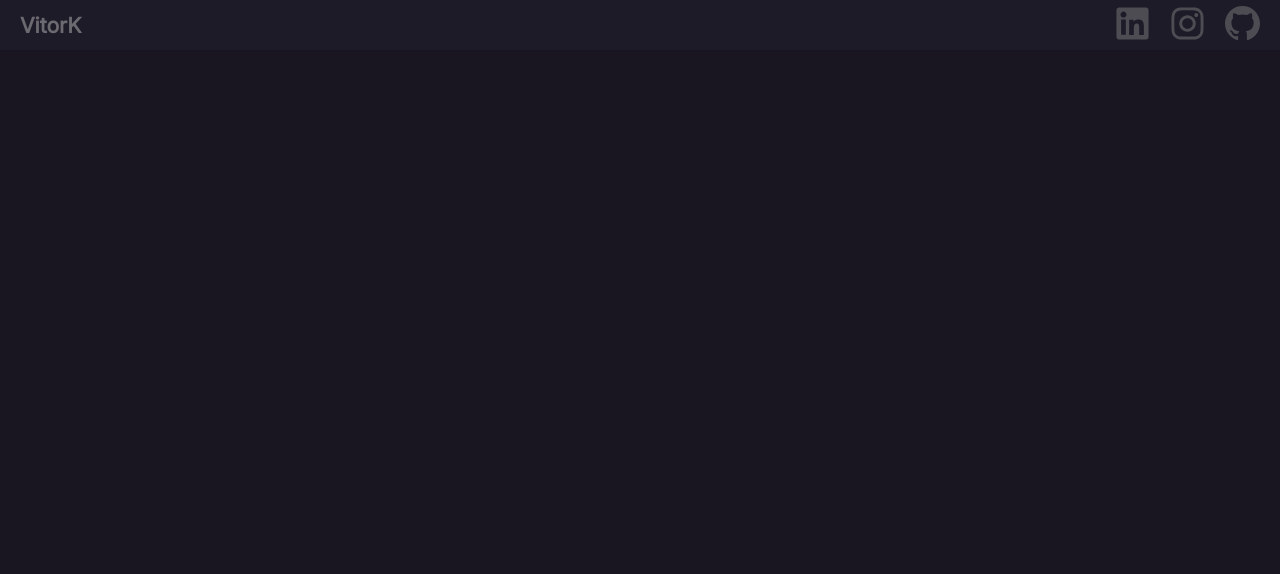
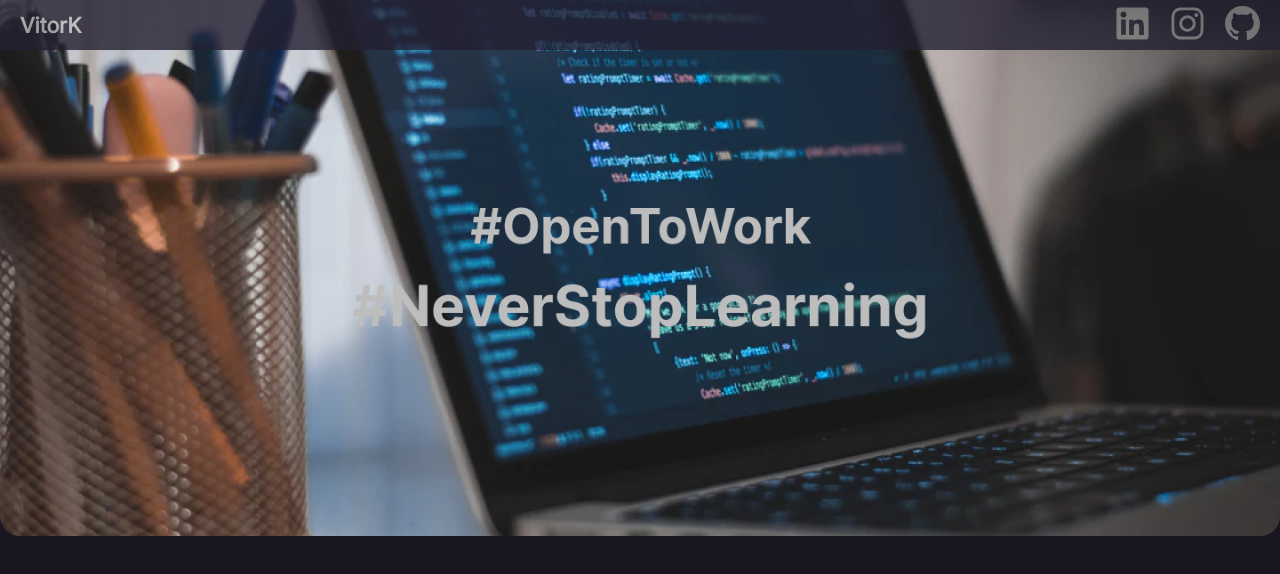
Before and after one commit to Vitor-Klein/Portifolio, a Next.js app: page / in a window 1280 px wide. Shown: the top 574 px of the page. Built offline with nearby package versions, Linux system fonts and the light colour scheme.

Commit message:
add image

```diff
--- a/src/pages/index.tsx
+++ b/src/pages/index.tsx
@@ -10,6 +10,9 @@ export default function Home() {
       </Head>
 
       <div className={styles.content}>
+      <div className={styles.background}>
+        <img src="/background.png" alt="background" />
+      </div>
         <header>
           <h2>VitorK</h2>
           <div className="icons">
@@ -18,6 +21,7 @@ export default function Home() {
             <img src="/git-icon.svg" alt="git" />
           </div>
         </header>
+
       </div>
     </div>
 
--- a/src/styles/home.module.scss
+++ b/src/styles/home.module.scss
@@ -1,11 +1,20 @@
 .container{
+  .content{
+    .background{
+      position: absolute;
+      img{
+        width: 100%;
+        border-radius:0 0 20px 20px
+      }
+    }
 
-  .content{
     header{
+      position: absolute;
+      opacity: 0.8;
+
       width: 100%;
       height: 50px;
       background-color: #242031;
-      opacity: 50%;
 
       display: flex;
       align-items: center;
```
Also changed, not shown: public/background.png.
